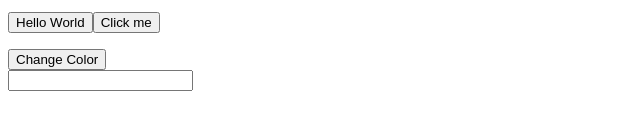
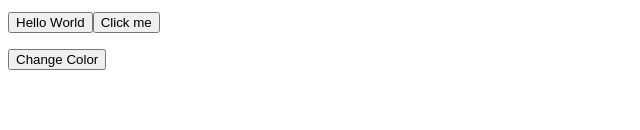
Before and after one commit to AzharAhmed-bot/angular-crash-course, an Angular app: page / in a window 1280 px wide. Shown: the part 380-510 px from the top of the page, without its empty margins (0-640 px from the left). Built offline with nearby package versions, Linux system fonts and the light colour scheme.

Commit message:
🐛  ngModel not working,Strange?

```diff
--- a/src/app/app.component.html
+++ b/src/app/app.component.html
@@ -14,4 +14,10 @@
 
 <button (click)="buttonClick()">Change Color</button><br>
 <!-- Event filtering -->
-<input type="text" name="text" id="text" (keyup.enter)="onKeyup(userName.value)" #userName>
+
+<!-- Two way data binding -->
+<!-- <input type="text" (keyup.enter)="onKeyup(userName.value)" #userName> <br> -->
+
+<!-- Special syntax for 2 way data binding -->
+<!-- I'll come back to u ngModel -->
+<!-- <input type="text" [value]="userName" (ngModel)="userName" (keyup.enter)="onKeyup(userName.value)"> -->
--- a/src/app/app.component.ts
+++ b/src/app/app.component.ts
@@ -13,7 +13,7 @@ export class AppComponent implements AfterViewInit {
   fromChildOutPut:string | undefined;
   imgUrl:string='https://cdn.pixabay.com/photo/2016/11/13/19/43/logo-1821863_1280.png';
   bool:boolean=true;
-
+  userName:string | undefined;
 
 
 
@@ -41,5 +41,8 @@ export class AppComponent implements AfterViewInit {
   onKeyup(userName:any){
    console.log(userName)
   }
+  onKeyUp(){
+    console.log(this.userName)
+  }
 
 }
--- a/src/app/app.module.ts
+++ b/src/app/app.module.ts
@@ -1,6 +1,7 @@
 import { NgModule } from '@angular/core';
 import { BrowserModule } from '@angular/platform-browser';
-
+// This is required for ngModels
+import { FormsModule } from '@angular/forms';
 import { AppRoutingModule } from './app-routing.module';
 import { AppComponent } from './app.component';
 import { NavbarComponent } from './navbar/navbar.component';
@@ -17,6 +18,7 @@ import { PostListComponent } from  './post-list/post-list.component';
   ],
   imports: [
     BrowserModule,
+    FormsModule,
     AppRoutingModule
   ],
   providers: [],
--- a/tsconfig.json
+++ b/tsconfig.json
@@ -5,6 +5,7 @@
     "baseUrl": "./",
     "outDir": "./dist/out-tsc",
     "forceConsistentCasingInFileNames": true,
+
     "strict": true,
     "noImplicitOverride": true,
     "noPropertyAccessFromIndexSignature": true,
@@ -26,6 +27,7 @@
   },
   "angularCompilerOptions": {
     "enableI18nLegacyMessageIdFormat": false,
+    "fullTemplateTypeCheck":true,
     "strictInjectionParameters": true,
     "strictInputAccessModifiers": true,
     "strictTemplates": true
```
